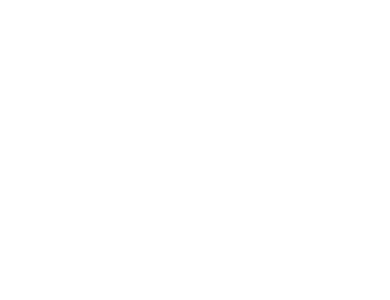
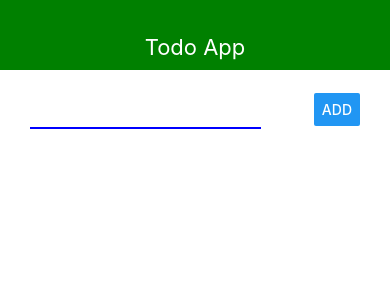
Before and after one commit to EdiGal91/basic-rn-todo-app, a React Native app: screen / in a window 390 px wide. Shown: the top 300 px of the page. Built offline with nearby package versions, Linux system fonts and the light colour scheme.

Commit message:
Add Navbar & AddTodo

```diff
--- a/App.js
+++ b/App.js
@@ -1,10 +1,22 @@
 import React from "react";
-import { StyleSheet, Text, Picker, View } from "react-native";
+import { StyleSheet, View } from "react-native";
+import { Navbar } from "./src/Navbar";
+import { AddTodo } from "./src/AddTodo";
 
 export default function App() {
-  return <View style={styles.container}></View>;
+  return (
+    <View>
+      <Navbar title="Todo App"></Navbar>
+      <View style={styles.container}>
+        <AddTodo />
+      </View>
+    </View>
+  );
 }
 
 const styles = StyleSheet.create({
-  container: {}
+  container: {
+    paddingHorizontal: 30,
+    paddingVertical: 20
+  }
 });
--- /dev/null
+++ b/src/AddTodo.js
@@ -0,0 +1,25 @@
+import React from "react";
+import { View, StyleSheet, TextInput, Button } from "react-native";
+
+export const AddTodo = props => (
+  <View style={styles.block}>
+    <TextInput style={styles.input} />
+    <Button style={styles.button} title="Add" />
+  </View>
+);
+
+const styles = StyleSheet.create({
+  block: {
+    flexDirection: "row",
+    justifyContent: "space-between",
+    alignItems: "center"
+  },
+  input: {
+    width: "70%",
+    borderStyle: "solid",
+    borderBottomWidth: 2,
+    borderBottomColor: "blue",
+    padding: 10
+  },
+  button: {}
+});
--- /dev/null
+++ b/src/Navbar.js
@@ -0,0 +1,19 @@
+import React from "react";
+import { View, Text, StyleSheet } from "react-native";
+
+export const Navbar = props => (
+  <View style={styles.navbar}>
+    <Text style={styles.text}>{props.title}</Text>
+  </View>
+);
+
+const styles = StyleSheet.create({
+  navbar: {
+    height: 70,
+    alignItems: "center",
+    justifyContent: "flex-end",
+    backgroundColor: "green",
+    paddingBottom: 10
+  },
+  text: { fontSize: 22, color: "white" }
+});
```
